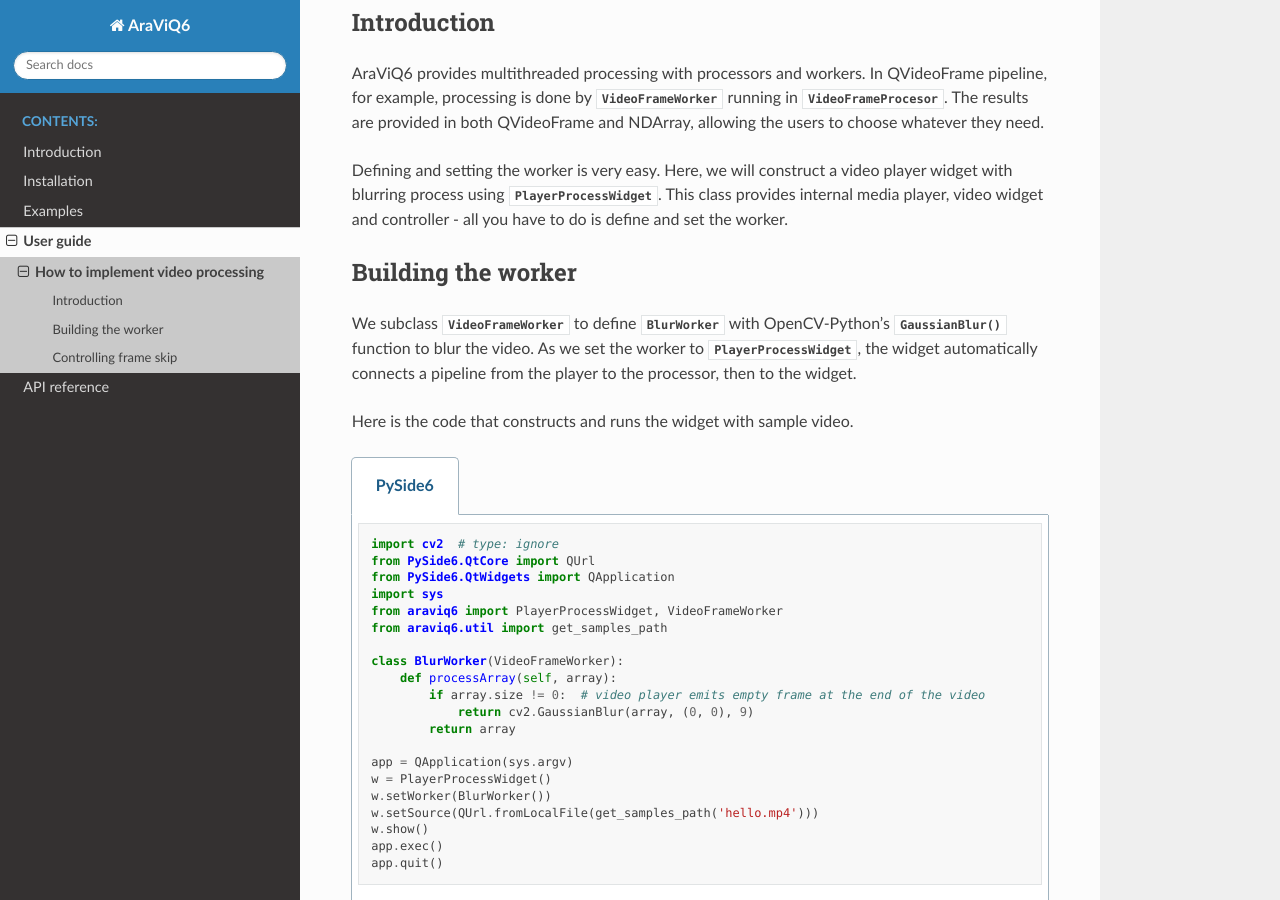
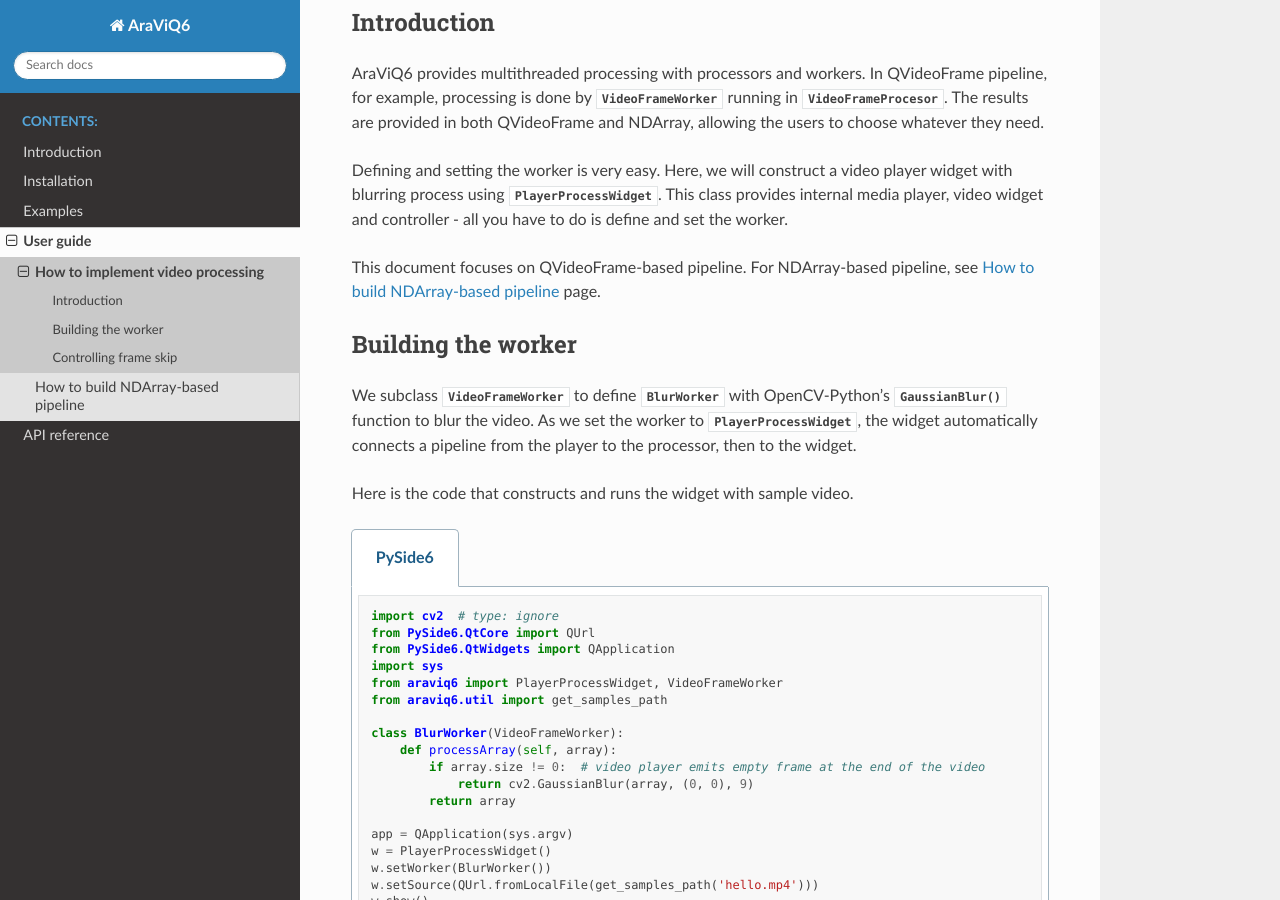
Before and after one commit to JSS95/araviq6, a Sphinx documentation site: the page built from doc/source/user-guide/processor.rst, in a window 1280 px wide and 900 px high, scrolled down 447 px. Built offline with Sphinx 7.4.7 and the Read the Docs theme 2.0.0, drawn with Linux system fonts in a browser that asks for light colours.

Commit message:
doc: enhance user guide
Writing array-pipeline.rst

```diff
--- a/doc/source/user-guide/index.rst
+++ b/doc/source/user-guide/index.rst
@@ -10,3 +10,4 @@ This page explains how to use AraViQ6 and its design.
    :maxdepth: 2
 
    processor
+   array-pipeline
--- a/doc/source/user-guide/processor.rst
+++ b/doc/source/user-guide/processor.rst
@@ -21,6 +23,9 @@ The results are provided in both QVideoFrame and NDArray, allowing the users to
 Defining and setting the worker is very easy.
 Here, we will construct a video player widget with blurring process using :class:`.PlayerProcessWidget`.
 This class provides internal media player, video widget and controller - all you have to do is define and set the worker.
+
+This document focuses on QVideoFrame-based pipeline.
+For NDArray-based pipeline, see :ref:`guide-arraypipeline` page.
 
 Building the worker
 -------------------
```
Also changed, not shown: other parts of doc/source/user-guide/processor.rst (+2 -0 lines), doc/source/user-guide/array-pipeline.rst (added, +25 -0 lines).
